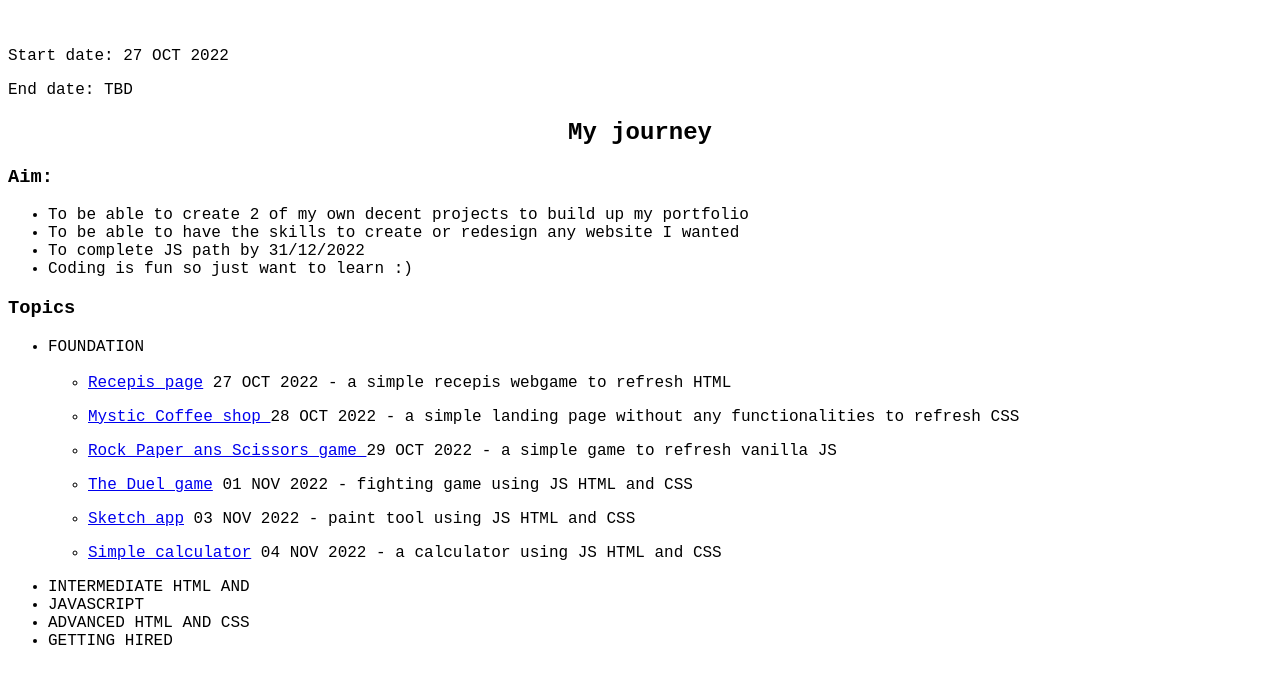
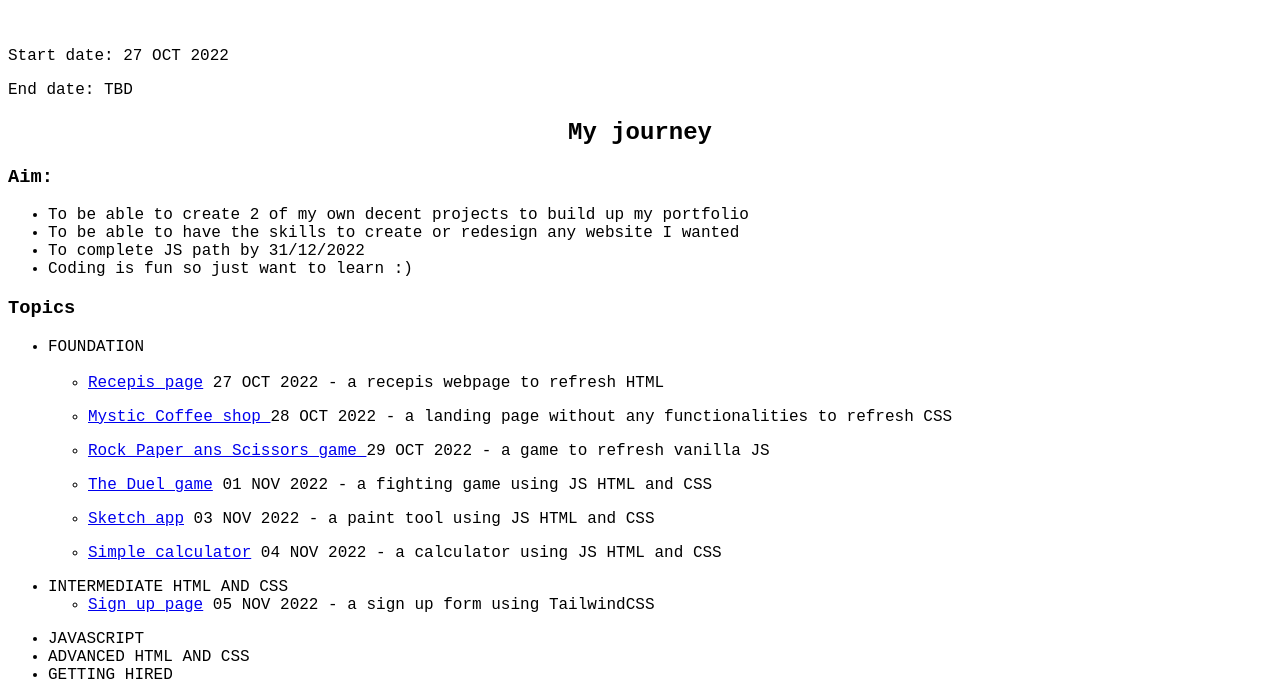
Before and after one commit to HoangLe87/TheOdinProject, a plain HTML site: page index.html in a window 1280 px wide. Shown: the part 137-837 px from the top of the page. Before the commit the page ends 803 px from the top, so only its background shows below. Drawn offline with Linux system fonts and the light colour scheme.

Commit message:
sign up form completed

```diff
--- a/index.html
+++ b/index.html
@@ -29,14 +29,17 @@ Intrigued, I took on this challenge. Let's see how far I get.</p>
 <ul>
     <li>FOUNDATION</li> <br>
     <ul>
-        <li><a href="FOUNDATIONS/odin-recipes/index.html">Recepis page</a> 27 OCT 2022 - a simple recepis webgame to refresh HTML</p></li>
-        <li><a href="FOUNDATIONS/landingPage/index.html">Mystic Coffee shop </a> 28 OCT 2022 - a simple landing page without any functionalities to refresh CSS</p></li>
-        <li><a href="FOUNDATIONS/rockPaperScissors/index.html">Rock Paper ans Scissors game </a> 29 OCT 2022 - a simple game to refresh vanilla JS</p></li>
-        <li><a href="FOUNDATIONS/rockPaperScissors-remake/index.html">The Duel game</a> 01 NOV 2022 - fighting game using JS HTML and CSS</p></li>
-        <li><a href="FOUNDATIONS/EtchASketch/index.html">Sketch app</a> 03 NOV 2022 - paint tool using JS HTML and CSS</p></li>
+        <li><a href="FOUNDATIONS/odin-recipes/index.html">Recepis page</a> 27 OCT 2022 - a recepis webpage to refresh HTML</p></li>
+        <li><a href="FOUNDATIONS/landingPage/index.html">Mystic Coffee shop </a> 28 OCT 2022 - a landing page without any functionalities to refresh CSS</p></li>
+        <li><a href="FOUNDATIONS/rockPaperScissors/index.html">Rock Paper ans Scissors game </a> 29 OCT 2022 - a game to refresh vanilla JS</p></li>
+        <li><a href="FOUNDATIONS/rockPaperScissors-remake/index.html">The Duel game</a> 01 NOV 2022 - a fighting game using JS HTML and CSS</p></li>
+        <li><a href="FOUNDATIONS/EtchASketch/index.html">Sketch app</a> 03 NOV 2022 - a paint tool using JS HTML and CSS</p></li>
         <li><a href="FOUNDATIONS/TheCalculator/index.html">Simple calculator</a> 04 NOV 2022 - a calculator using JS HTML and CSS</p></li>
     </ul>
-    <li>INTERMEDIATE HTML AND</li>
+    <li>INTERMEDIATE HTML AND CSS</li>
+    <ul>
+        <li><a href="INTERMEDIATE/SignUpForm/dist/index.html">Sign up page</a> 05 NOV 2022 - a sign up form using TailwindCSS</p></li>
+    </ul>
     <li>JAVASCRIPT</li>
     <li>ADVANCED HTML AND CSS</li>
     <li>GETTING HIRED</li>
```
